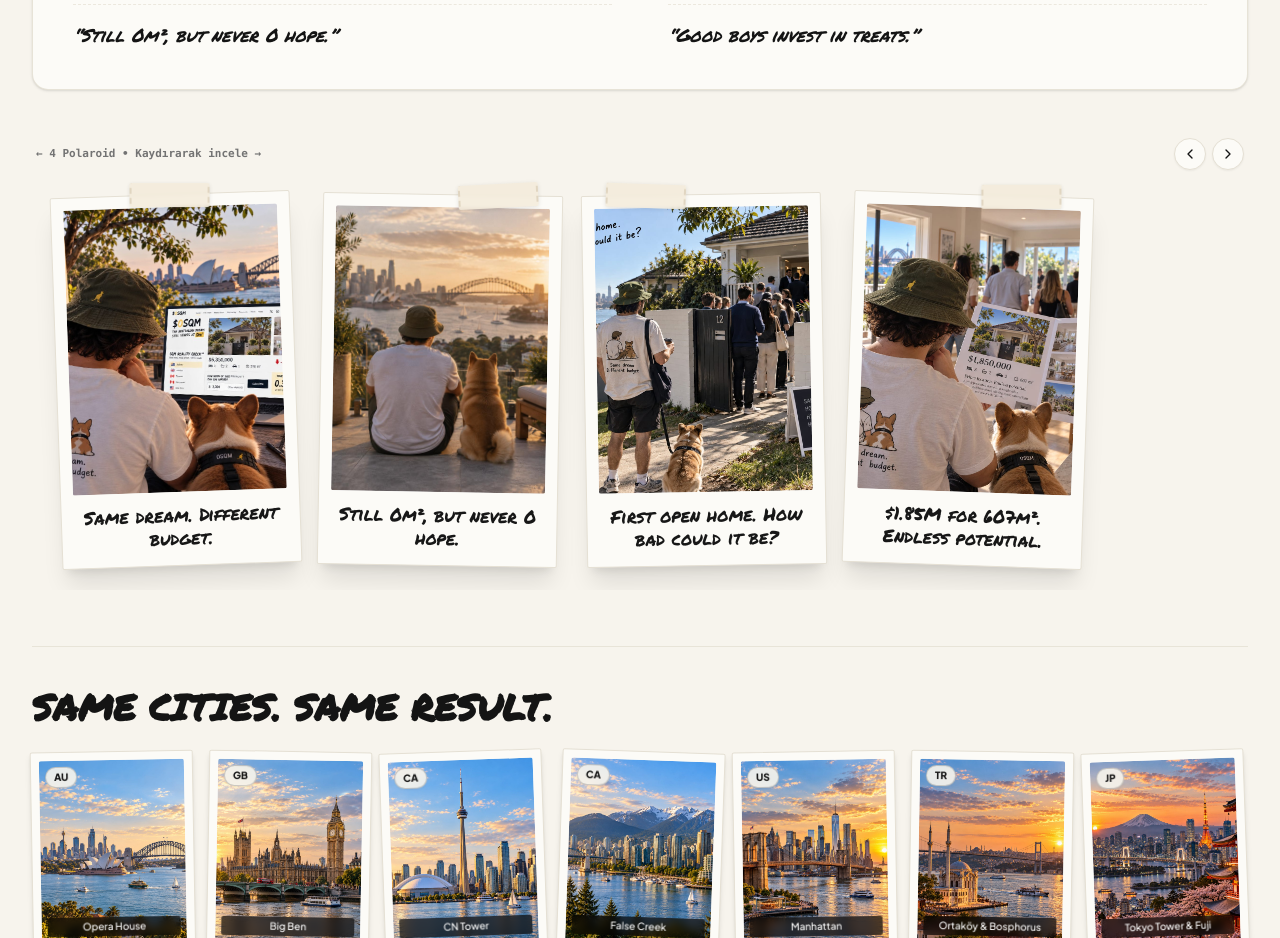
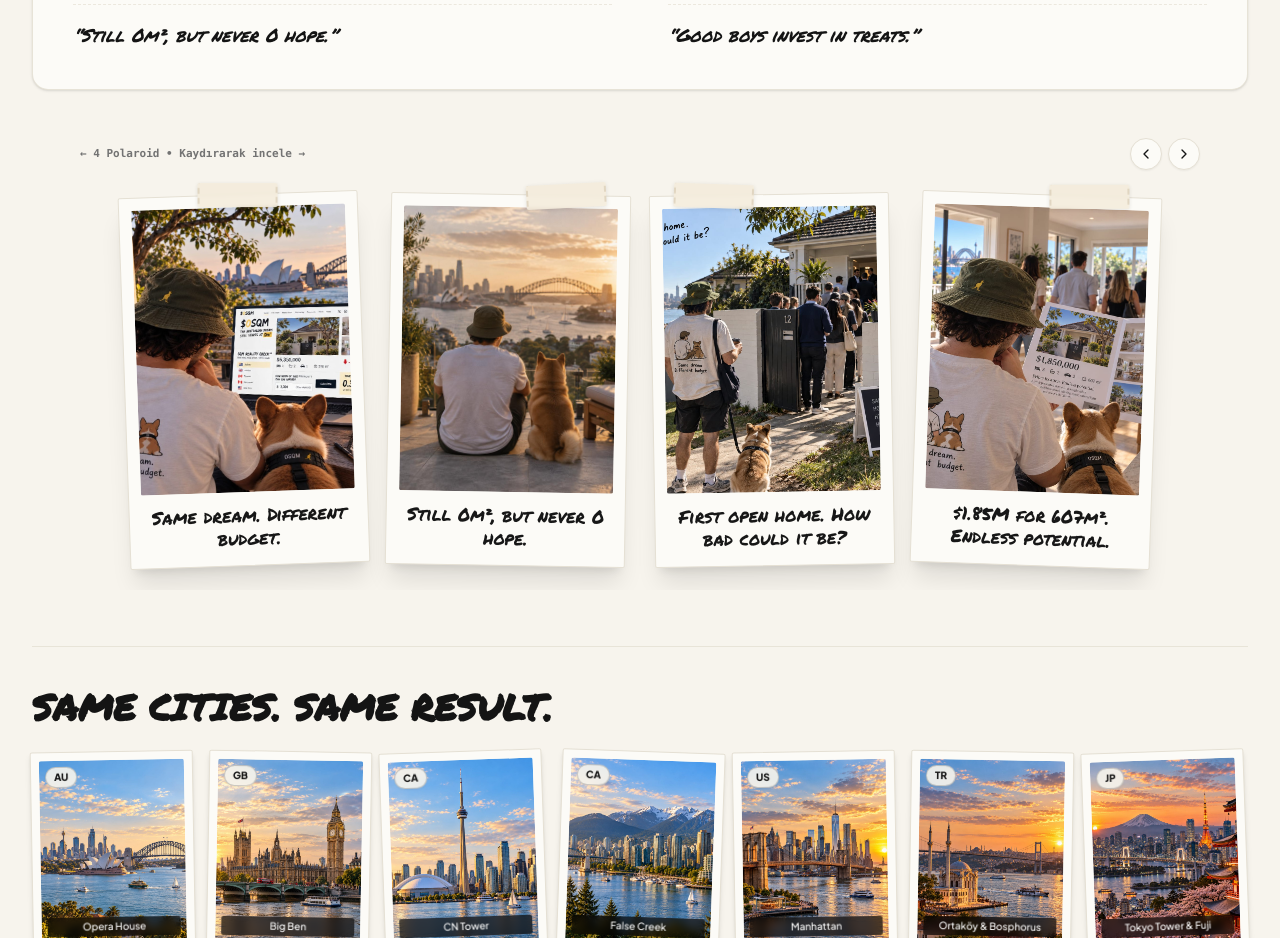
Before and after one commit to emredmrdkn/-OSQM, a Next.js app: page / in a window 1280 px wide. Shown: the part 3780-4718 px from the top of the page. Built offline with nearby package versions, Linux system fonts and the light colour scheme.

Commit message:
style: center polaroid gallery on desktop and mobile

```diff
--- a/src/app/v2/page.tsx
+++ b/src/app/v2/page.tsx
@@ -1841,10 +1841,10 @@ https://0sqm.fun
             </div>
           </div>
 
-            {/* 4 Polaroid Kartı (Yatayda Serbestçe Kaydırılabilir) */}
-            <div className="relative min-w-0">
+            {/* 4 Polaroid Kartı (Yatayda Serbestçe Kaydırılabilir & Ortalanmış) */}
+            <div className="relative min-w-0 max-w-5xl lg:max-w-6xl mx-auto">
               {/* Yatay Kaydırma Kontrolleri */}
-              <div className="flex items-center justify-between pb-2 px-1">
+              <div className="flex items-center justify-between pb-2 px-2 sm:px-4">
                 <span className="text-[11px] font-mono font-semibold text-muted-foreground">
                   ← 4 Polaroid • Kaydırarak incele →
                 </span>
@@ -1871,13 +1871,13 @@ https://0sqm.fun
               {/* Polaroid Listesi */}
               <div
                 ref={polaroidScrollRef}
-                className="flex gap-4 sm:gap-6 overflow-x-auto pb-6 pt-4 px-4 sm:px-6 items-center justify-start scroll-smooth snap-x snap-mandatory"
+                className="flex gap-4 sm:gap-6 overflow-x-auto pb-6 pt-4 px-4 sm:px-6 items-center justify-start min-[1080px]:justify-center scroll-smooth snap-x snap-mandatory"
               >
                 {justinPolaroids.map((polaroid, idx) => (
                   <figure
                     key={polaroid.id}
                     onClick={() => setActivePhoto(polaroid)}
-                    className={`relative w-[220px] sm:w-[240px] shrink-0 snap-start bg-paper p-3 pb-4 shadow-xl border border-border rounded-xs cursor-pointer ${polaroid.rotation} hover:rotate-0 hover:scale-105 hover:shadow-2xl hover:z-30 transition-all duration-300 group`}
+                    className={`relative w-[220px] sm:w-[240px] shrink-0 snap-center bg-paper p-3 pb-4 shadow-xl border border-border rounded-xs cursor-pointer ${polaroid.rotation} hover:rotate-0 hover:scale-105 hover:shadow-2xl hover:z-30 transition-all duration-300 group`}
                   >
                     {/* Masking Tape Effect on Top */}
                     <div
```
